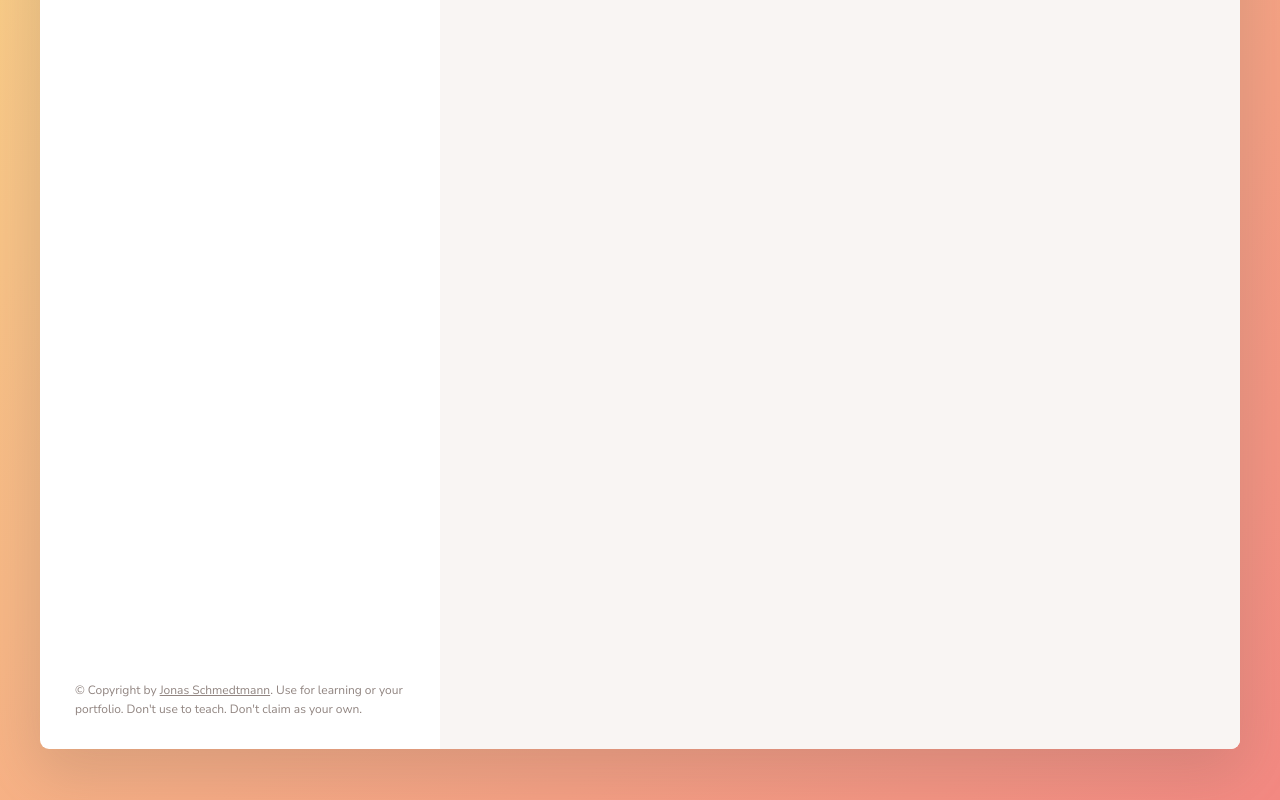
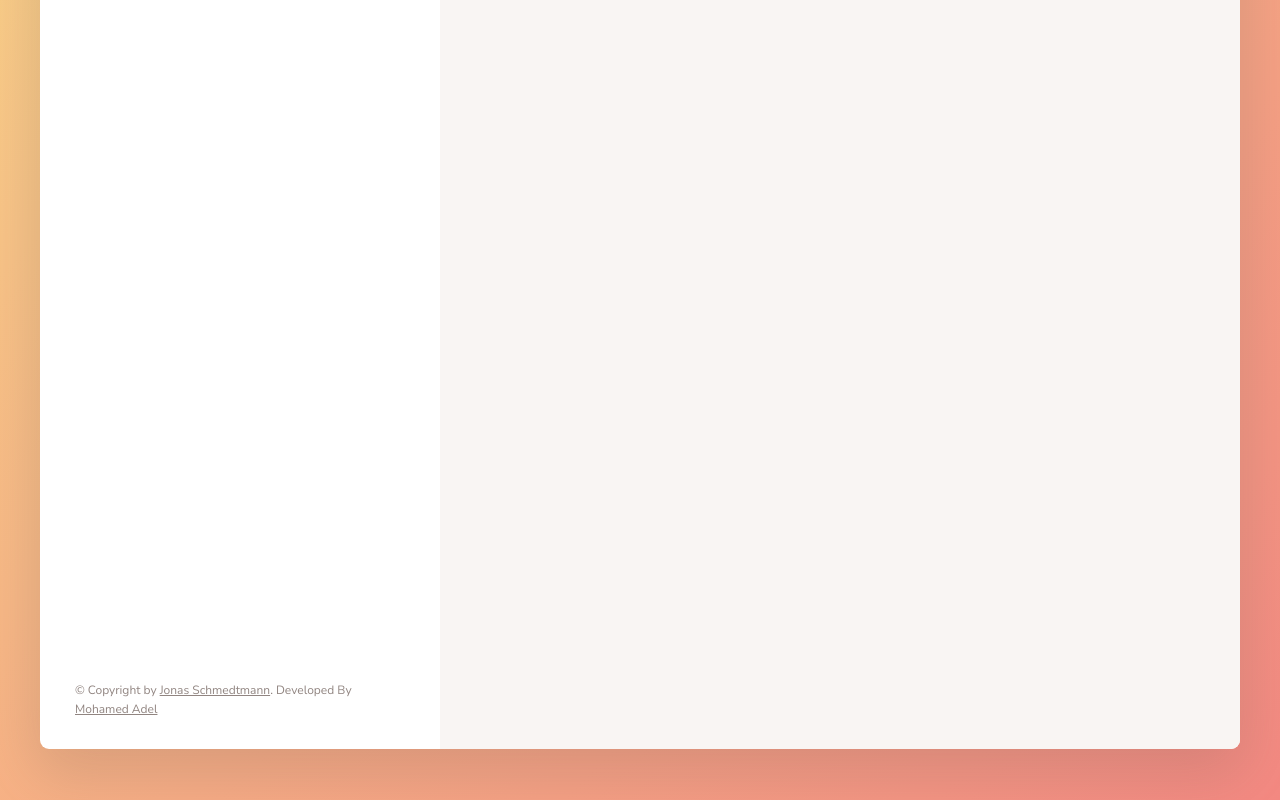
Before and after one commit to Mohd-Adel/forkify-project, a website built with Parcel: page index.html in a window 1280 px wide. Shown: the part 472-1272 px from the top of the page. Built offline with nearby package versions, Linux system fonts and the light colour scheme.

Commit message:
Update index.html

```diff
--- a/index.html
+++ b/index.html
@@ -150,8 +150,11 @@
             target="_blank"
             href="https://twitter.com/jonasschmedtman"
             >Jonas Schmedtmann</a
-          >. Use for learning or your portfolio. Don't use to teach. Don't claim
-          as your own.
+          >. Developed By
+          <a
+             class="twitter-link"
+             href="#"
+             >Mohamed Adel</a>
         </p>
       </div>
 
```
